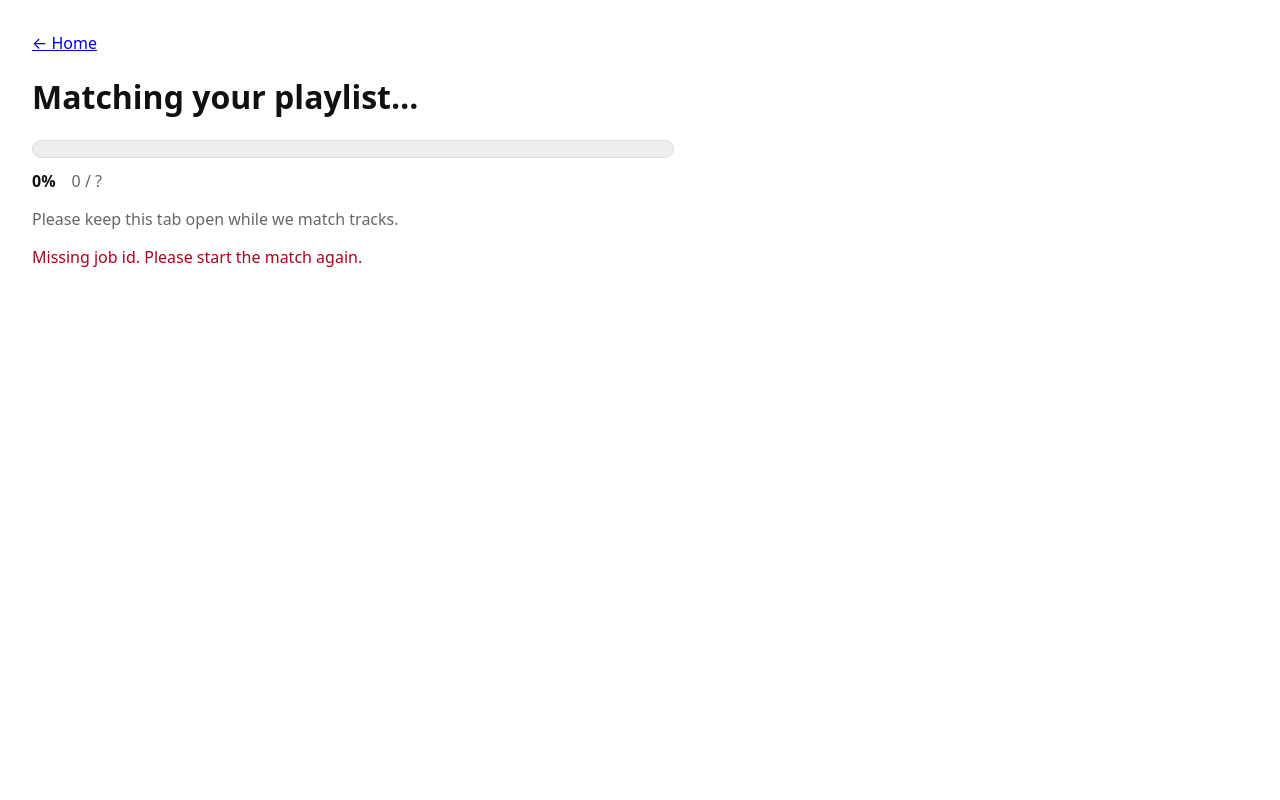
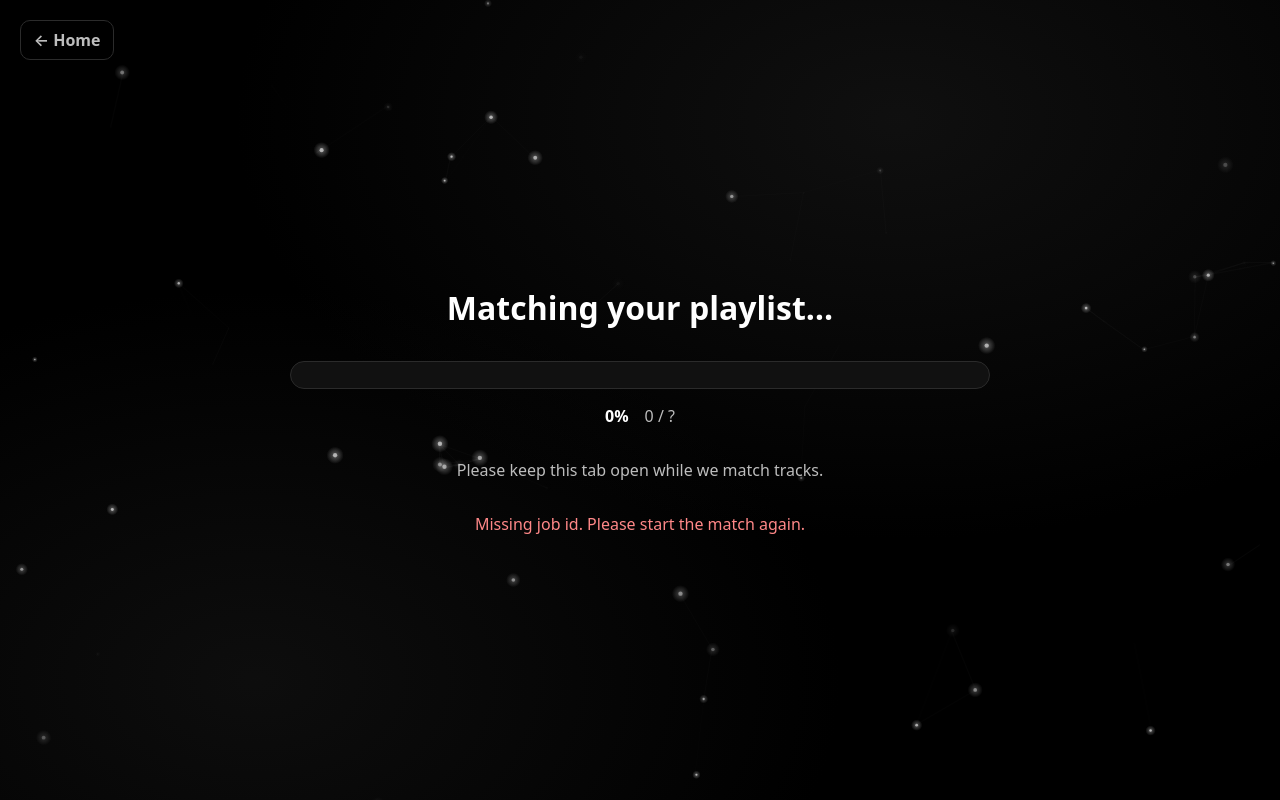
Before and after one commit to jmcclary27/Apple-Playlist-To-Spotify-Playlist, a Django app: template templates/match_progress.html in a window 1280 px wide. Run offline with Django 5.2, Linux system fonts and the light colour scheme; the template is opened without the code that fills it, so the values that code supplies are empty.

Commit message:
Starting to look pretty cool

```diff
--- a/templates/match_progress.html
+++ b/templates/match_progress.html
@@ -4,24 +4,89 @@
   <meta charset="utf-8" />
   <title>Matching…</title>
   <meta name="viewport" content="width=device-width, initial-scale=1" />
-  <meta name="color-scheme" content="light only">
   <meta http-equiv="Cache-Control" content="no-store, no-cache, must-revalidate" />
   <meta http-equiv="Pragma" content="no-cache" />
   <style>
-    html, body { background:#fff; color:#111; }
-    body { font-family: system-ui,-apple-system,Segoe UI,Roboto,Arial,sans-serif; margin:2rem; }
-    .bar-wrap { width:100%; max-width:640px; height:16px; background:#eee; border-radius:999px; overflow:hidden; border:1px solid #ddd; }
-    .bar { height:100%; width:0%; background:#0a7a0a; transition: width .18s ease; }
-    .row { display:flex; align-items:center; gap:1rem; margin-top:.75rem; }
-    .muted { color:#666; }
-    .error { color:#b00020; margin-top: 1rem; }
+    :root {
+      --bg:#000;
+      --panel:rgba(20,20,20,0.9);
+      --border:#2b2b2b;
+      --text:#fff;
+      --muted:#bdbdbd;
+      --accent:#1db954;
+      --accent-2:#1ed760;
+    }
+    *{box-sizing:border-box;}
+    html,body{height:100%;}
+    body{
+      margin:0;
+      font-family:system-ui,-apple-system,Segoe UI,Roboto,Arial,sans-serif;
+      color:var(--text);
+      background:var(--bg);
+      display:flex;
+      flex-direction:column;
+      align-items:center;
+      justify-content:center;
+      text-align:center;
+    }
+
+    #bg{
+      position:fixed;
+      inset:0;
+      width:100vw;
+      height:100vh;
+      z-index:-2;
+      background:
+        radial-gradient(1100px 700px at 70% 15%, rgba(28,28,28,0.55), transparent 60%),
+        radial-gradient(900px 600px at 20% 85%, rgba(22,22,22,0.6), transparent 65%),
+        #000;
+    }
+
+    a.home-link{
+      position:absolute;
+      top:20px;
+      left:20px;
+      text-decoration:none;
+      color:var(--muted);
+      font-weight:600;
+      border:1px solid var(--border);
+      padding:.5rem .8rem;
+      border-radius:10px;
+      backdrop-filter:blur(2px);
+      transition:background .15s ease,border-color .15s ease;
+    }
+    a.home-link:hover{background:rgba(30,30,30,.6);border-color:#3a3a3a;}
+
+    h1{margin-bottom:2rem;font-size:clamp(1.4rem,4vw,2rem);}
+
+    .bar-wrap{
+      width:min(700px,90%);
+      height:28px;
+      background:#111;
+      border-radius:999px;
+      overflow:hidden;
+      border:1px solid var(--border);
+      margin-bottom:1rem;
+    }
+    .bar{
+      height:100%;
+      width:0%;
+      background:var(--accent);
+      transition:width .18s ease;
+    }
+
+    .row{display:flex;justify-content:center;align-items:center;gap:1rem;margin-bottom:1rem;}
+    .muted{color:var(--muted);}
+    .error{color:#f88;margin-top:1rem;}
   </style>
 </head>
 <body data-job-id="{{ job_id }}" data-total="{{ total|default:0 }}">
-  <a href="{% url 'landing' %}">← Home</a>
+  <canvas id="bg" aria-hidden="true"></canvas>
+
+  <a href="{% url 'landing' %}" class="home-link">← Home</a>
   <h1>Matching your playlist…</h1>
 
-  <div class="bar-wrap" aria-hidden="true"><div id="bar" class="bar"></div></div>
+  <div class="bar-wrap"><div id="bar" class="bar"></div></div>
   <div class="row">
     <div id="pct"><strong>0%</strong></div>
     <div class="muted" id="counts">0 / {{ total|default:"?" }}</div>
@@ -29,12 +94,129 @@
   <p class="muted">Please keep this tab open while we match tracks.</p>
   <div id="err" class="error" role="alert" style="display:none;"></div>
 
+  <!-- Starfield background script -->
+  <script>
+    // ====== Starfield + connecting lines (lightweight) ======
+    (function () {
+      const prefersReduced = window.matchMedia('(prefers-reduced-motion: reduce)').matches;
+      const canvas = document.getElementById('bg');
+      const ctx = canvas.getContext('2d');
+
+      let w, h, dpr, particles, running = !prefersReduced;
+      const MAX_PARTICLES = 120;
+      const LINK_DIST = 110;
+      const SPEED = 0.08;
+
+      function resize() {
+        dpr = Math.min(window.devicePixelRatio || 1, 2);
+        w = canvas.width = Math.floor(window.innerWidth * dpr);
+        h = canvas.height = Math.floor(window.innerHeight * dpr);
+        canvas.style.width = window.innerWidth + 'px';
+        canvas.style.height = window.innerHeight + 'px';
+        initParticles();
+      }
+
+      function initParticles() {
+        const count = Math.min(MAX_PARTICLES, Math.round((window.innerWidth * window.innerHeight) / 14000));
+        particles = [];
+        for (let i = 0; i < count; i++) {
+          particles.push({
+            x: Math.random() * w,
+            y: Math.random() * h,
+            vx: (Math.random() * 2 - 1) * SPEED * dpr,
+            vy: (Math.random() * 2 - 1) * SPEED * dpr,
+            r: (Math.random() * 1.6 + 0.6) * dpr,
+            twinkle: Math.random() * Math.PI * 2
+          });
+        }
+      }
+
+      let last = performance.now();
+      function frame(now) {
+        if (!running) return;
+        const dt = Math.min(now - last, 50);
+        last = now;
+
+        ctx.clearRect(0, 0, w, h);
+
+        // Draw links
+        ctx.save();
+        ctx.globalCompositeOperation = 'lighter';
+        for (let i = 0; i < particles.length; i++) {
+          const a = particles[i];
+          for (let j = i + 1; j < particles.length; j++) {
+            const b = particles[j];
+            const dx = a.x - b.x;
+            const dy = a.y - b.y;
+            const dist = Math.hypot(dx, dy);
+            if (dist < LINK_DIST * dpr) {
+              const alpha = 0.08 * (1 - dist / (LINK_DIST * dpr));
+              ctx.strokeStyle = `rgba(180, 180, 180, ${alpha})`;
+              ctx.lineWidth = dpr * 0.6;
+              ctx.beginPath();
+              ctx.moveTo(a.x, a.y);
+              ctx.lineTo(b.x, b.y);
+              ctx.stroke();
+            }
+          }
+        }
+        ctx.restore();
+
+        // Draw stars
+        for (const p of particles) {
+          p.x += p.vx * dt;
+          p.y += p.vy * dt;
+
+          if (p.x < -20) p.x = w + 20;
+          if (p.x > w + 20) p.x = -20;
+          if (p.y < -20) p.y = h + 20;
+          if (p.y > h + 20) p.y = -20;
+
+          p.twinkle += dt * 0.003;
+          const glow = 0.2 + Math.sin(p.twinkle) * 0.4;
+
+          const grad = ctx.createRadialGradient(p.x, p.y, 0, p.x, p.y, p.r * 4);
+          grad.addColorStop(0, `rgba(255,255,255,${0.6 * glow})`);
+          grad.addColorStop(1, 'rgba(255,255,255,0)');
+          ctx.fillStyle = grad;
+          ctx.beginPath();
+          ctx.arc(p.x, p.y, p.r * 4, 0, Math.PI * 2);
+          ctx.fill();
+
+          ctx.fillStyle = `rgba(255,255,255,${0.95 * glow})`;
+          ctx.beginPath();
+          ctx.arc(p.x, p.y, p.r, 0, Math.PI * 2);
+          ctx.fill();
+        }
+
+        requestAnimationFrame(frame);
+      }
+
+      document.addEventListener('visibilitychange', () => {
+        if (document.hidden) {
+          running = false;
+        } else if (!prefersReduced) {
+          running = true;
+          last = performance.now();
+          requestAnimationFrame(frame);
+        }
+      });
+
+      window.addEventListener('resize', resize, { passive: true });
+      resize();
+
+      if (!prefersReduced) {
+        requestAnimationFrame(frame);
+      }
+    })();
+  </script>
+
+  <!-- Progress bar logic (unchanged) -->
   <script>
     function getCookie(name) {
       const m = document.cookie.match('(^|;)\\s*' + name + '\\s*=\\s*([^;]+)');
       return m ? decodeURIComponent(m.pop()) : '';
     }
-
     (function () {
       const jobId = document.body.dataset.jobId || '';
       let totalCount = Number(document.body.dataset.total || '0') || 0;
@@ -44,10 +226,9 @@
       const counts = document.getElementById('counts');
       const err = document.getElementById('err');
 
-      // Local notion of "done" so we can animate per-song
       let localDone = 0;
       const BATCH_SIZE = 10;
-      const MAX_POLLS = 2000;  // safety
+      const MAX_POLLS = 2000;
       let polls = 0;
 
       function paint(done, total) {
@@ -62,14 +243,11 @@
         if (n <= 0) { after(); return; }
         localDone += 1;
         paint(localDone, total);
-        // small delay per song for smoothness
         setTimeout(() => animateSongs(n - 1, total, after), 90);
       }
 
       async function step() {
-        if (++polls > MAX_POLLS) {
-          throw new Error('Too many polling attempts — aborting.');
-        }
+        if (++polls > MAX_POLLS) throw new Error('Too many polling attempts — aborting.');
         const url = `/match/run/${encodeURIComponent(jobId)}?batch=${BATCH_SIZE}`;
         const resp = await fetch(url, {
           method: 'POST',
@@ -77,32 +255,25 @@
           headers: { 'X-CSRFToken': getCookie('csrftoken') }
         });
 
-        if (!resp.ok) {
-          const txt = await resp.text();
-          throw new Error(txt || ('HTTP ' + resp.status));
-        }
+        if (!resp.ok) throw new Error(await resp.text() || ('HTTP ' + resp.status));
 
         const data = await resp.json();
         const serverDone = Number(data.done || 0);
         const processed = Number(data.processed || 0);
 
-        // Server's total is authoritative once seen
         if ((data.total || 0) > 0) totalCount = Number(data.total);
         const total = totalCount > 0 ? totalCount : (Number(data.total || 0) || 1);
 
-        // Ensure localDone catches up if needed (e.g., first response)
         if (localDone < serverDone - processed) {
           localDone = serverDone - processed;
           paint(localDone, total);
         }
 
-        // Animate one tick per processed song, then continue polling
         animateSongs(processed, total, () => {
           if (data.status === 'done' && total > 0 && serverDone >= total) {
             window.location.href = `/match/results/${encodeURIComponent(jobId)}?created=0`;
             return;
           }
-          // Slight pause so the browser paints between polls
           setTimeout(step, 120);
         });
       }
@@ -113,9 +284,7 @@
         return;
       }
 
-      // Initialize display
       paint(0, totalCount);
-
       step().catch((e) => {
         console.error(e);
         err.textContent = 'Matching failed: ' + (e.message || 'Unknown error');
```
